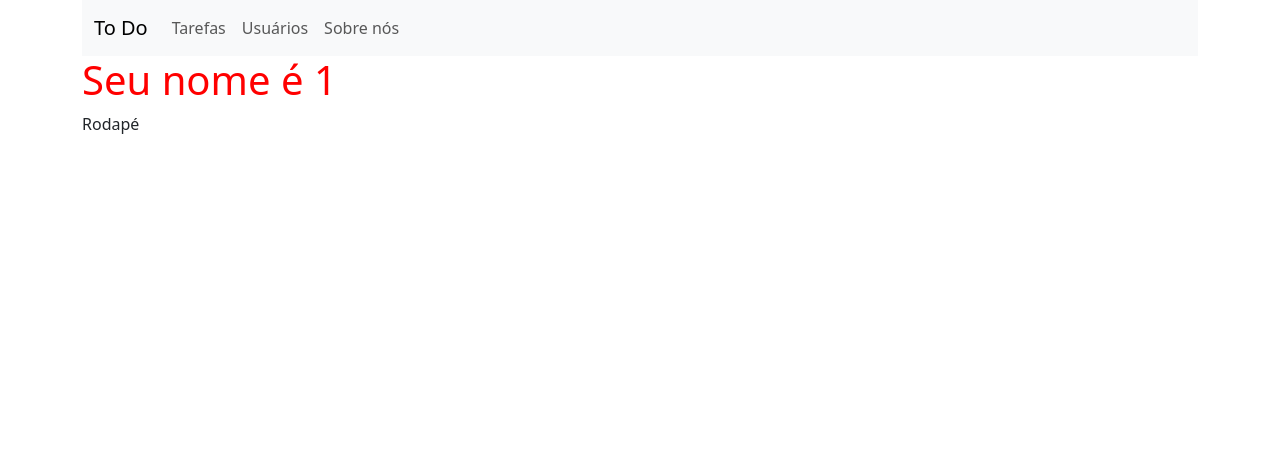
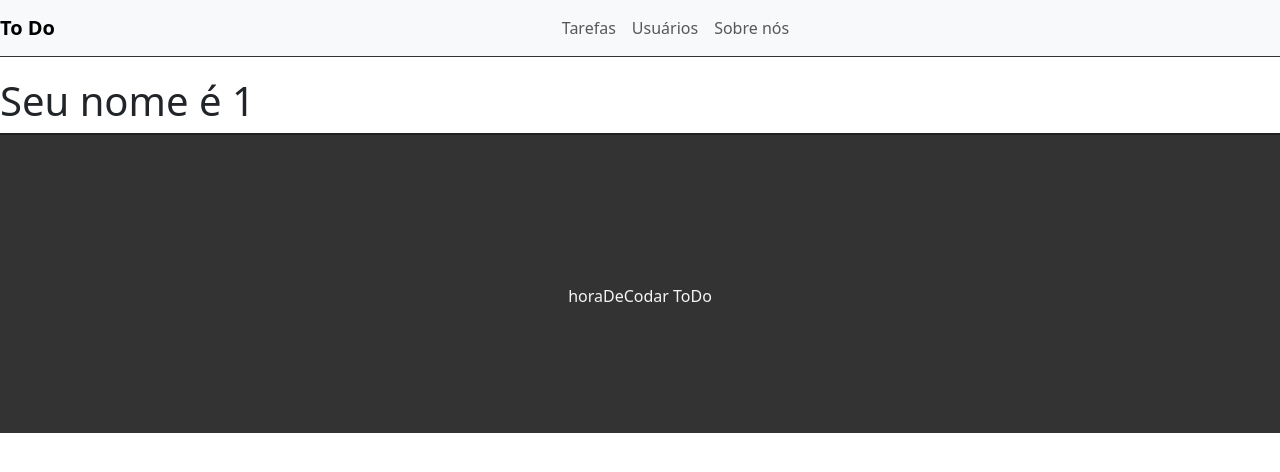
Before and after one commit to juliaborgess18/projetoDjango, a Django app: page /yourName/1 in a window 1280 px wide. Shown: the top 472 px of the page. Run offline with Django 4.2, Linux system fonts and the light colour scheme.

Commit message:
Estilizando página de lista de tarefas

```diff
--- a/todo/tasks/static/css/style.css
+++ b/todo/tasks/static/css/style.css
@@ -1,3 +1,37 @@
-h1 {
-    color: red;
+.container-fluid {
+    padding: 0;
 }
+
+/* Navbar */
+
+.navbar {
+    border-bottom: 1px solid #333;
+    margin-bottom: 20px;
+}
+
+.navbar-nav{
+    margin: auto;
+}
+
+.navbar-brand{
+    font-weight: bold;
+}
+
+.navbar-light .navbar-nav a.nav-link{
+    color: #333;
+    letter-spacing: 1px;
+}
+
+/* Rodapé */
+footer {
+    background-color: #333;
+    height: 300px;
+    border-top: 2px solid #202020;
+}
+
+footer p {
+    color: #f5f5f5;
+    text-align: center;
+    top: 50%;
+    position: relative;
+}
--- a/todo/tasks/templates/base.html
+++ b/todo/tasks/templates/base.html
@@ -12,7 +12,7 @@
 </head>
 
 <body>
-    <div class="container">
+    <div class="container-fluid">
         <!-- Content here -->
         <nav class="navbar navbar-expand-lg bg-body-tertiary">
             <div class="container-fluid">
@@ -22,6 +22,7 @@
                     aria-expanded="false" aria-label="Toggle navigation">
                     <span class="navbar-toggler-icon"></span>
                 </button>
+
                 <div class="collapse navbar-collapse" id="navbarSupportedContent">
                     <ul class="navbar-nav me-auto mb-2 mb-lg-0">
                         <li class="nav-item">
@@ -37,10 +38,9 @@
                 </div>
             </div>
         </nav>
-        {% block content %}
-        {% endblock %}
+        {% block content %} {% endblock %}
         <footer>
-            Rodapé
+            <p>horaDeCodar ToDo</p>
         </footer>
     </div>
     <script src="https://cdn.jsdelivr.net/npm/bootstrap@5.3.2/dist/js/bootstrap.bundle.min.js"
--- a/todo/tasks/urls.py
+++ b/todo/tasks/urls.py
@@ -2,7 +2,7 @@ from django.urls import path
 from . import views
 
 urlpatterns = [
-    path("", views.helloWorld, name='helloWorld'),
-    path("listaTarefas/", views.listaTarefas, name='listaTarefas'),
+    # path("", views.helloWorld, name='helloWorld'),
+    path("", views.listaTarefas, name='listaTarefas'),
     path("yourName/<str:name>", views.retornaNome, name='retornaNome'),
 ]
```
